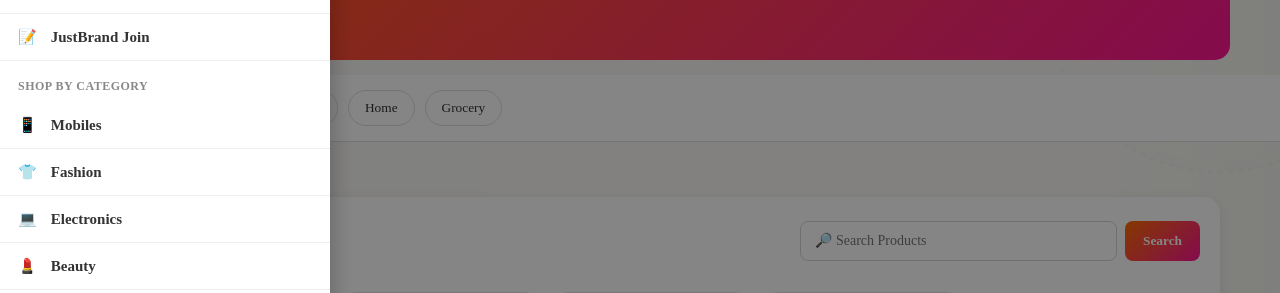
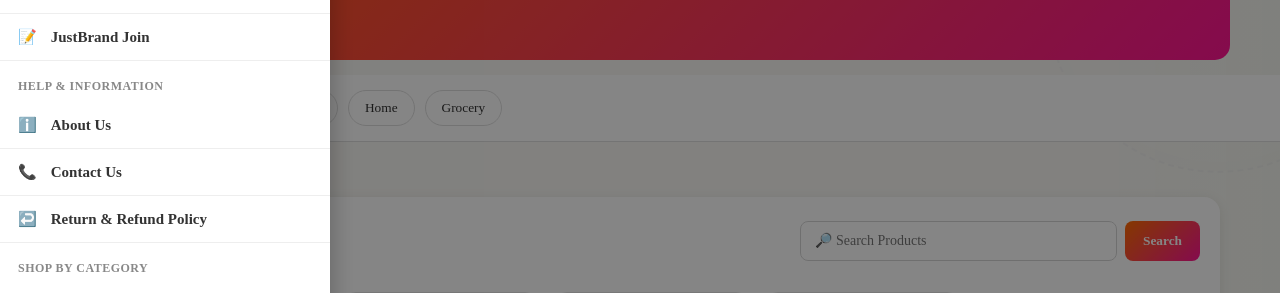
Before and after one commit to kumararuntiwari/justbrand-platform, a React (Vite) app in the folder apps/buyer-app/: page / in a window 1280 px wide. Both pictures are taken after a click on the button "Open menu". Shown: the part 291-584 px from the top of the page. Built offline with nearby package versions, Linux system fonts and the light colour scheme; no server answers.

Commit message:
Restore About Contact and Return links in buyer menu

```diff
--- a/apps/buyer-app/src/components/Header.jsx
+++ b/apps/buyer-app/src/components/Header.jsx
@@ -432,6 +432,49 @@ function Header({
               <span>
                 JustBrand Join
               </span>
+            </button>
+
+
+            {/* HELP & INFORMATION */}
+
+            <div className="jb-side-section-title">
+              Help & Information
+            </div>
+
+            <button
+              className="jb-side-item"
+              onClick={() => {
+                closeMenu();
+                onInfoPage?.("about");
+              }}
+              type="button"
+            >
+              ℹ️
+              <span>About Us</span>
+            </button>
+
+            <button
+              className="jb-side-item"
+              onClick={() => {
+                closeMenu();
+                onInfoPage?.("contact");
+              }}
+              type="button"
+            >
+              📞
+              <span>Contact Us</span>
+            </button>
+
+            <button
+              className="jb-side-item"
+              onClick={() => {
+                closeMenu();
+                onInfoPage?.("returns");
+              }}
+              type="button"
+            >
+              ↩️
+              <span>Return & Refund Policy</span>
             </button>
 
 
```
